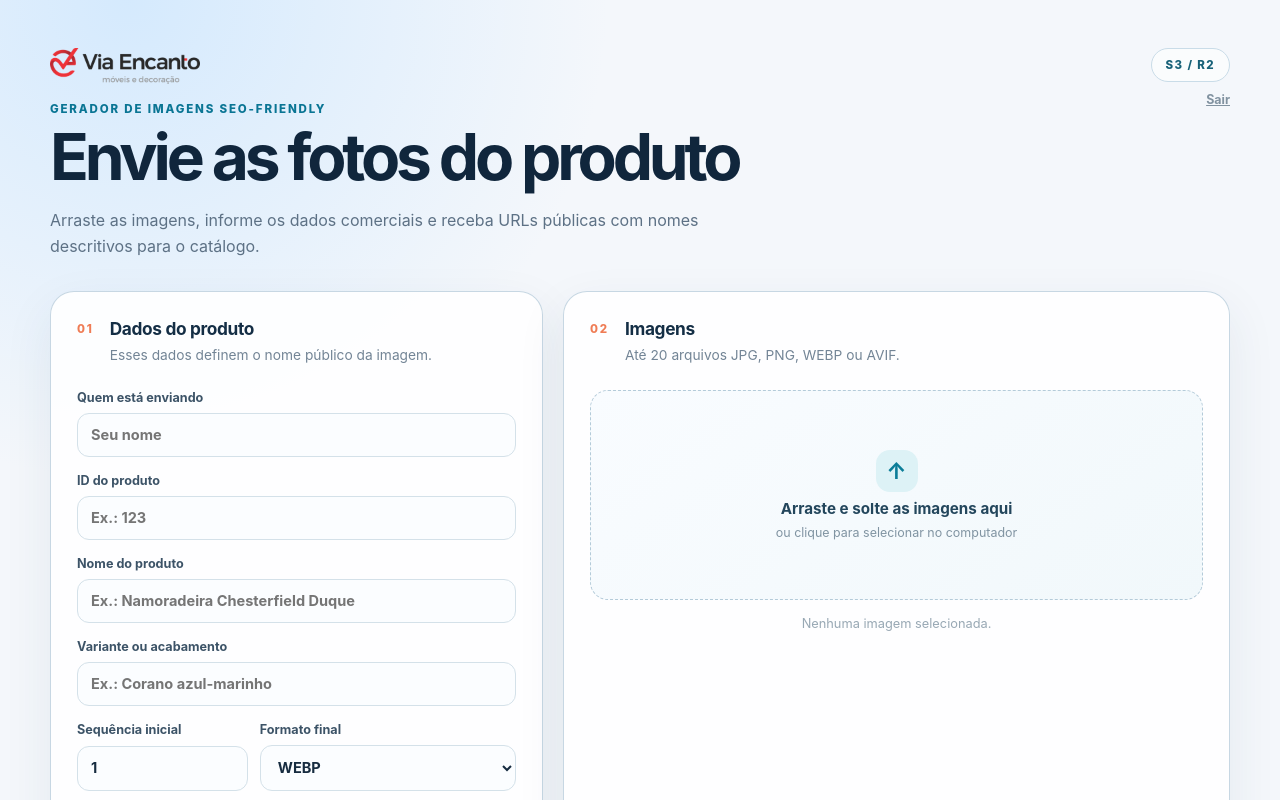
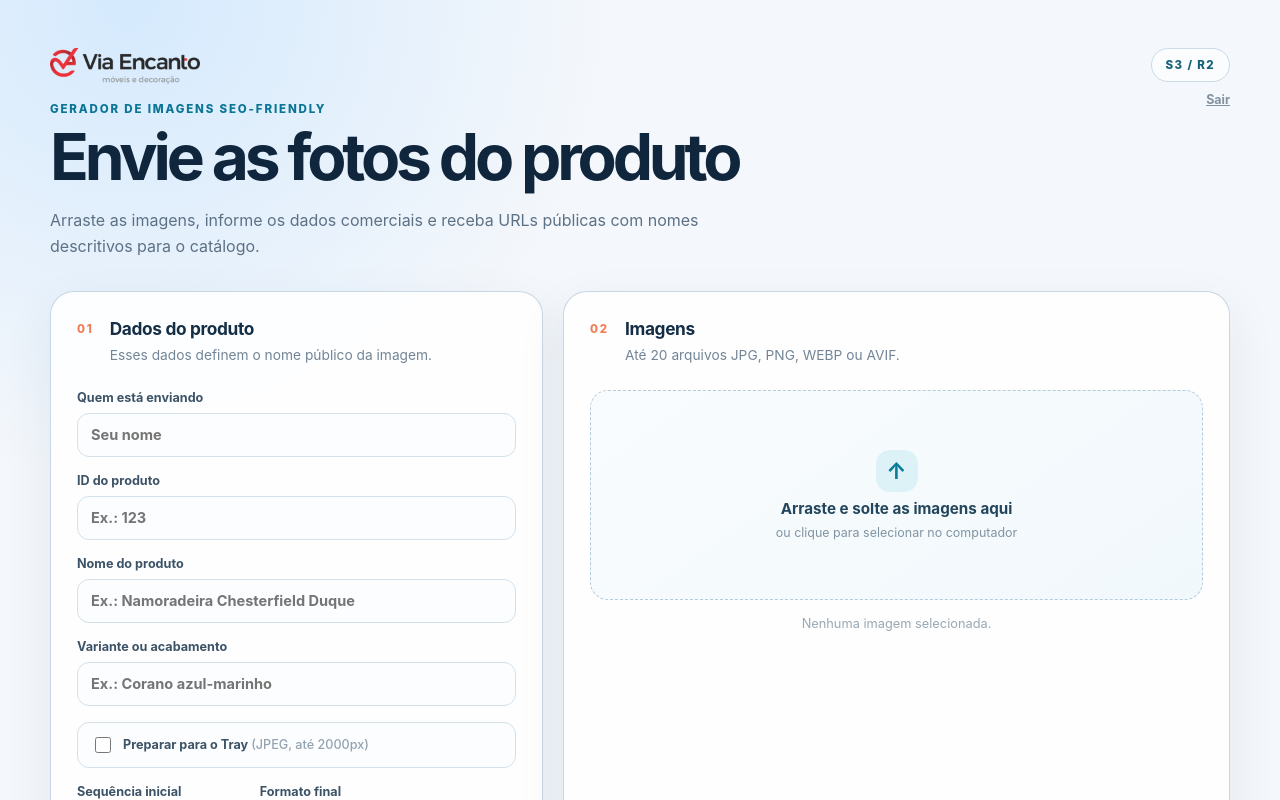
Before and after one commit to comercialviaencanto-code/gerador-links-seo-via-encanto, a Next.js app: page /upload in a window 1280 px wide. Shown: the top 800 px of the page. Built offline with nearby package versions, Linux system fonts and the light colour scheme.

Commit message:
Update page.tsx

```diff
--- a/app/upload/page.tsx
+++ b/app/upload/page.tsx
@@ -109,6 +109,18 @@ export default function UploadImagesPage() {
   function handleUploaderNameChange(value: string) {
     setUploaderName(value);
     window.localStorage.setItem(UPLOADER_NAME_STORAGE_KEY, value);
+  }
+
+  const isTrayPreset = outputFormat === "jpeg" && maxDimension === "2000";
+
+  function toggleTrayPreset() {
+    if (isTrayPreset) {
+      setOutputFormat("webp");
+      setMaxDimension("");
+    } else {
+      setOutputFormat("jpeg");
+      setMaxDimension("2000");
+    }
   }
 
   async function handleLogout() {
@@ -344,6 +356,29 @@ export default function UploadImagesPage() {
                     placeholder="Ex.: Corano azul-marinho"
                   />
                 </label>
+                <label
+                  style={{
+                    display: "flex",
+                    alignItems: "center",
+                    gap: 9,
+                    border: "1px solid #d4e1e9",
+                    borderRadius: 12,
+                    padding: "11px 13px",
+                    background: isTrayPreset ? "#eaf6f8" : "#fbfdff",
+                    cursor: "pointer",
+                  }}
+                >
+                  <input
+                    type="checkbox"
+                    checked={isTrayPreset}
+                    onChange={toggleTrayPreset}
+                    style={{ width: 16, height: 16 }}
+                  />
+                  <span>
+                    Preparar para o Tray{" "}
+                    <span className={styles.optional}>(JPEG, até 2000px)</span>
+                  </span>
+                </label>
                 <div className={styles.twoColumns}>
                   <label>
                     Sequência inicial
```
